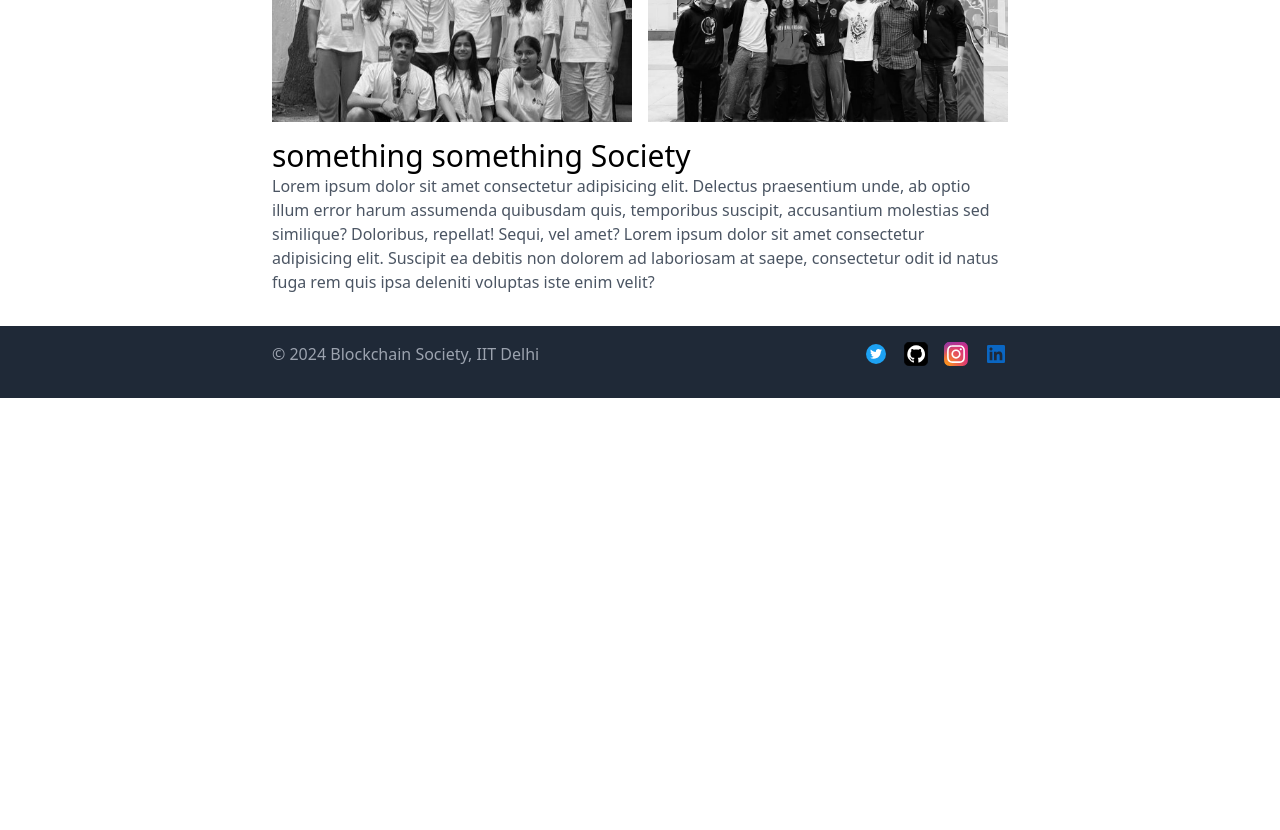
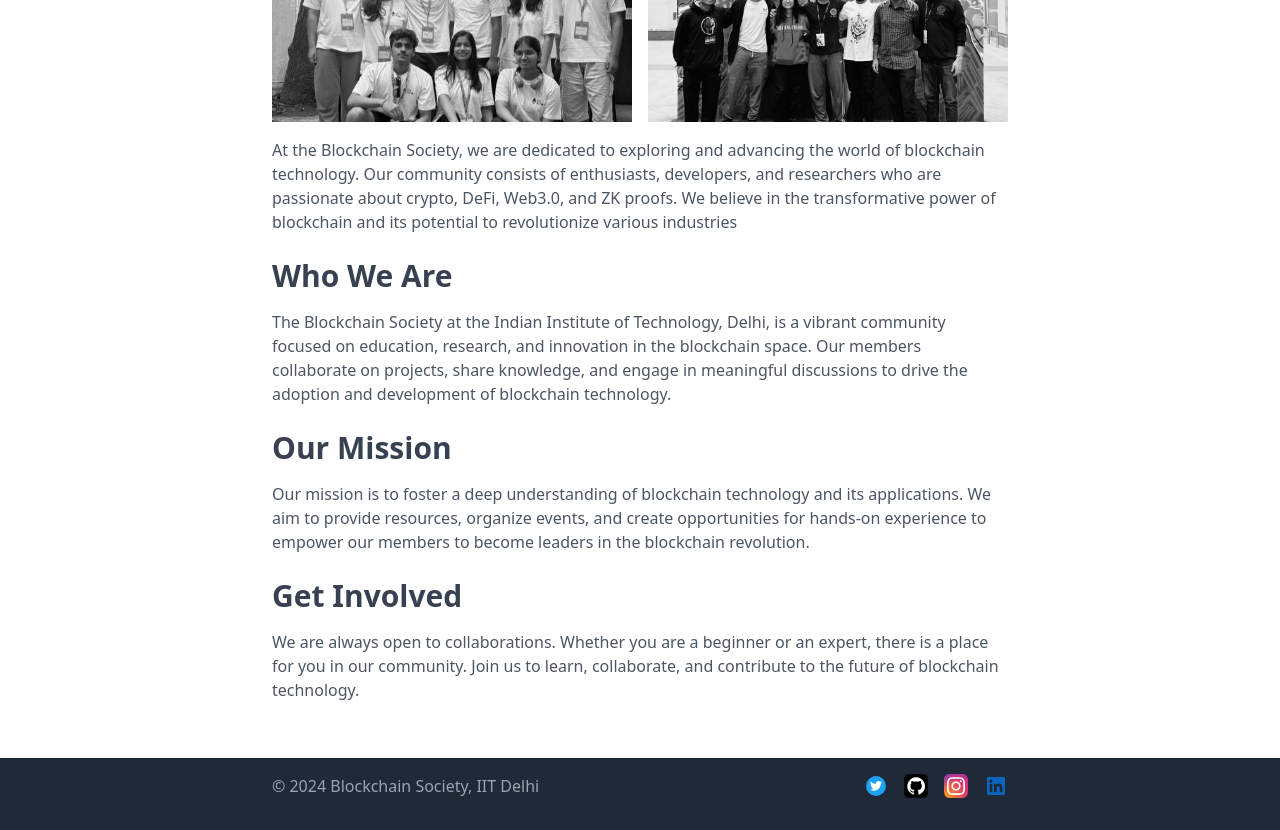
Before and after one commit to blocsoc-iitd/BlockSoc-Website, a React (Vite) app: page / in a window 1280 px wide. Shown: the part 560-1390 px from the top of the page. Before the commit the page ends 958 px from the top, so only its background shows below. Built offline with nearby package versions, Linux system fonts and the light colour scheme.

Commit message:
added a sample text on home page

```diff
--- a/src/pages/Home.jsx
+++ b/src/pages/Home.jsx
@@ -22,11 +22,26 @@ function Home() {
           <img src={image4} alt="Image 4" className="w-full h-full object-cover grayscale hover:grayscale-0 transition duration-300" />
         </div>
       </div>
-      <h2 className='text-3xl'> something something Society </h2>
       <p className="text-gray-600">
-        Lorem ipsum dolor sit amet consectetur adipisicing elit. Delectus praesentium unde, ab optio illum error harum assumenda quibusdam quis, temporibus suscipit, accusantium molestias sed similique? Doloribus, repellat! Sequi, vel amet?
-        Lorem ipsum dolor sit amet consectetur adipisicing elit. Suscipit ea debitis non dolorem ad laboriosam at saepe, consectetur odit id natus fuga rem quis ipsa deleniti voluptas iste enim velit?
+      At the Blockchain Society, we are dedicated to exploring and advancing the world of blockchain technology. Our community consists of enthusiasts, developers, and researchers who are passionate about crypto, DeFi, Web3.0, and ZK proofs. We believe in the transformative power of blockchain and its potential to revolutionize various industries
       </p>
+      <section className="mb-6 mt-6">
+        <h2 className="text-3xl font-semibold text-gray-700 mb-4">Who We Are</h2>
+        <p className="text-gray-600">
+        The Blockchain Society at the Indian Institute of Technology, Delhi, is a vibrant community focused on education, research, and innovation in the blockchain space. Our members collaborate on projects, share knowledge, and engage in meaningful discussions to drive the adoption and development of blockchain technology.  </p>
+      </section>
+      <section className="mb-6">
+        <h2 className="text-3xl font-semibold text-gray-700 mb-4">Our Mission</h2>
+        <p className="text-gray-600">
+        Our mission is to foster a deep understanding of blockchain technology and its applications. We aim to provide resources, organize events, and create opportunities for hands-on experience to empower our members to become leaders in the blockchain revolution.  </p>
+      </section>
+      <section className="mb-6">
+        <h2 className="text-3xl font-semibold text-gray-700 mb-4">Get Involved</h2>
+        <p className="text-gray-600">
+          We are always open to collaborations. Whether you are a beginner or an expert, there is a place for you in our community. Join us to learn, collaborate, and contribute to the future of blockchain technology.
+        </p>
+      </section>
+
     </div>
   );
 }
```
